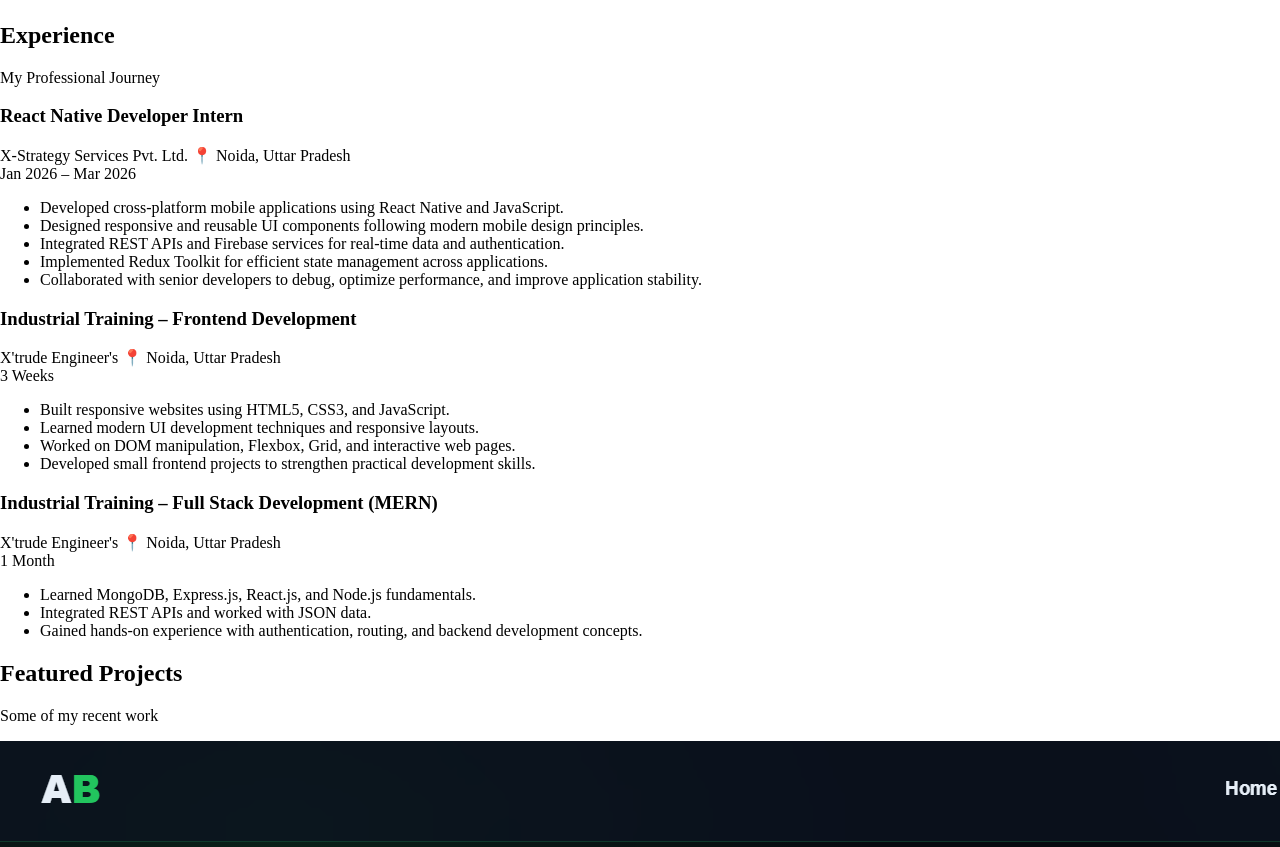
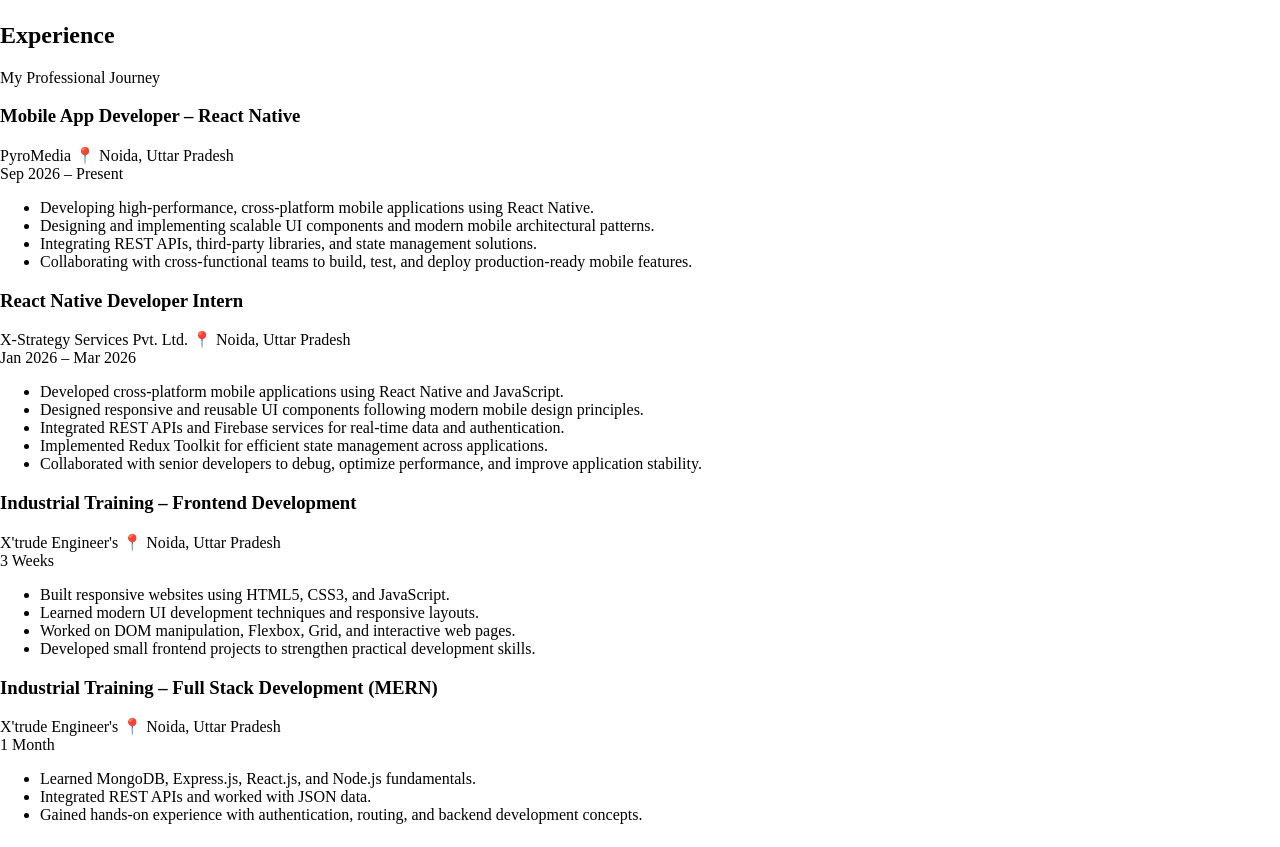
Before and after one commit to Aditya01we/Portfolio, a React (Vite) app: page / in a window 1280 px wide. Shown: the part 2700-3547 px from the top of the page. Built offline with nearby package versions, Linux system fonts and the light colour scheme; the HTML template or start-up script is replaced by a standard one.

Commit message:
Updated Experince Section

```diff
--- a/src/data/content.js
+++ b/src/data/content.js
@@ -31,6 +31,18 @@
 import PF5 from "../assets/screenshots/PortFolio/PF5.png";
 import PFBanner from "../assets/screenshots/PortFolio/PFBanner.png";
 export const experience = [
+  {
+    role: "Mobile App Developer – React Native",
+    company: "PyroMedia",
+    years: "Sep 2026 – Present",
+    location: "📍 Noida, Uttar Pradesh",
+    description: [
+      "Developing high-performance, cross-platform mobile applications using React Native.",
+      "Designing and implementing scalable UI components and modern mobile architectural patterns.",
+      "Integrating REST APIs, third-party libraries, and state management solutions.",
+      "Collaborating with cross-functional teams to build, test, and deploy production-ready mobile features."
+    ]
+  },
   {
     role: "React Native Developer Intern",
     company: "X-Strategy Services Pvt. Ltd.",
```
